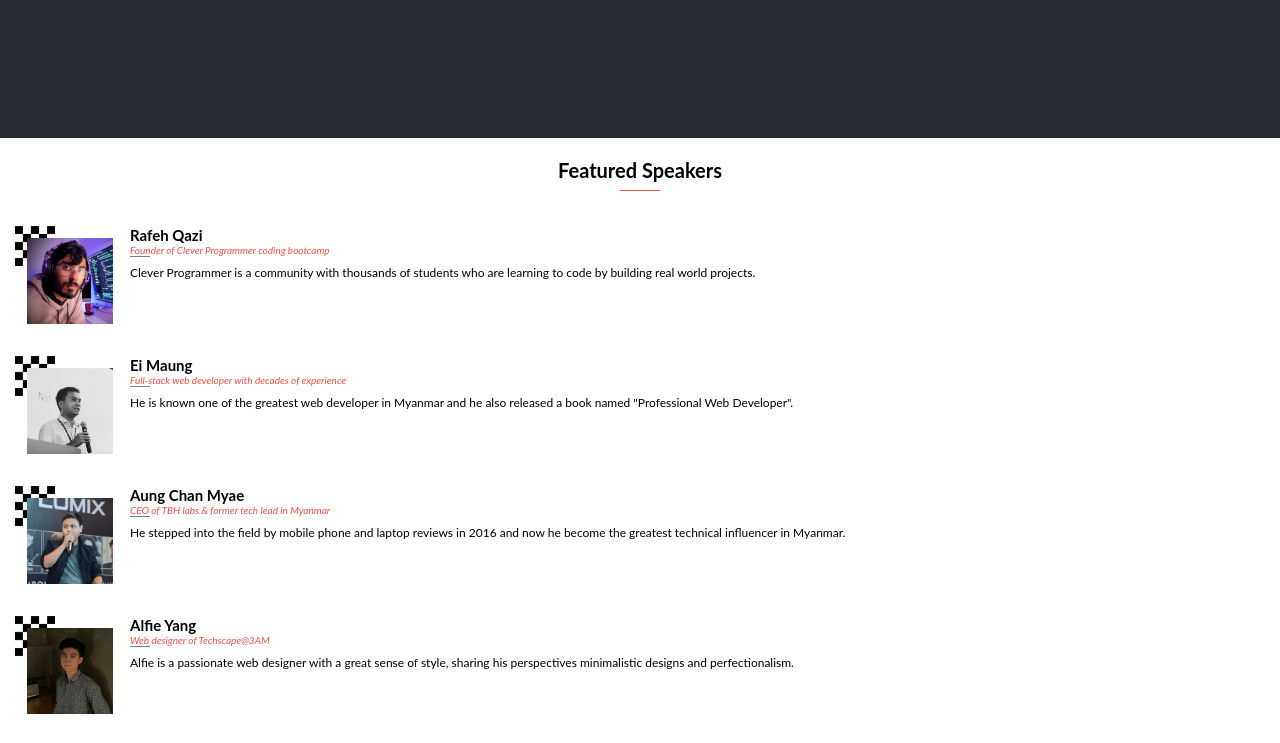
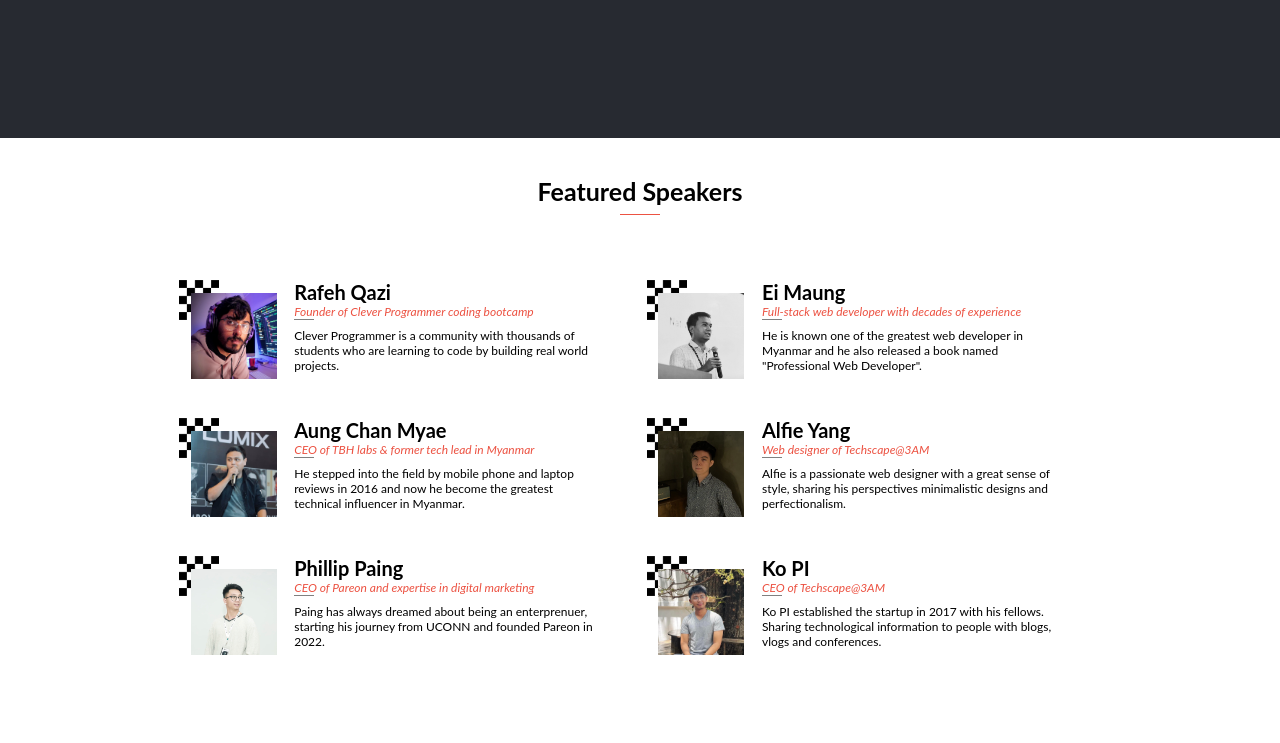
Before and after one commit to anbehindY/Techscape-3AM, a website: page index.html in a window 1280 px wide. Shown: the part 1360-2103 px from the top of the page. Drawn offline with Linux system fonts and the light colour scheme; a web font is replaced by a local one.

Commit message:
Adapt featured speakers section to desktop version

```diff
--- a/styles.css
+++ b/styles.css
@@ -643,4 +643,38 @@ small.footer {
     margin-top: 10%;
     color: #fff;
   }
+
+  section.speakers {
+    padding: 3% 10%;
+    height: 80vh;
+  }
+
+  h1.mainHeader {
+    font-size: 25px;
+  }
+
+  div.cardsContainer {
+    flex-wrap: wrap;
+    flex-direction: row;
+    align-items: center;
+    margin-top: 30px;
+    padding-left: 5%;
+  }
+
+  div.card {
+    max-width: 45%;
+    height: 30%;
+  }
+
+  h3.name {
+    font-size: 20px;
+  }
+
+  small.italic {
+    font-size: 12px;
+  }
+
+  p.text {
+    font-size: 12px;
+  }
 }
```
